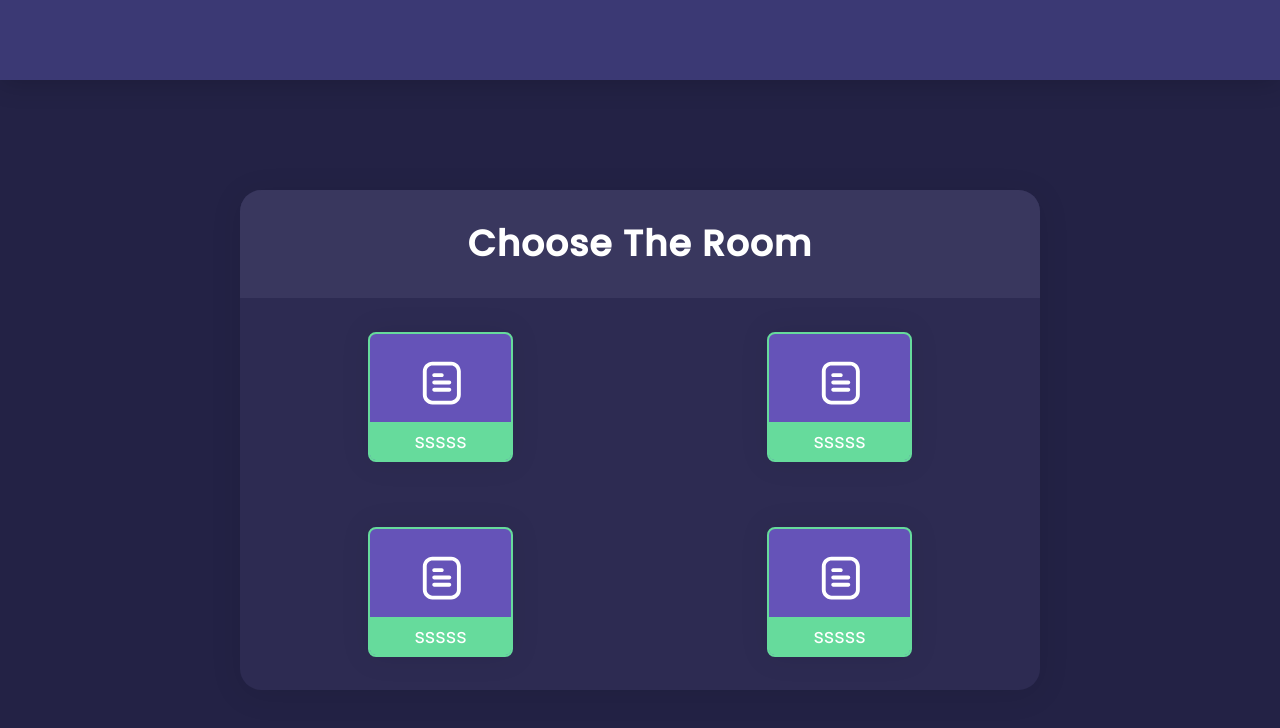
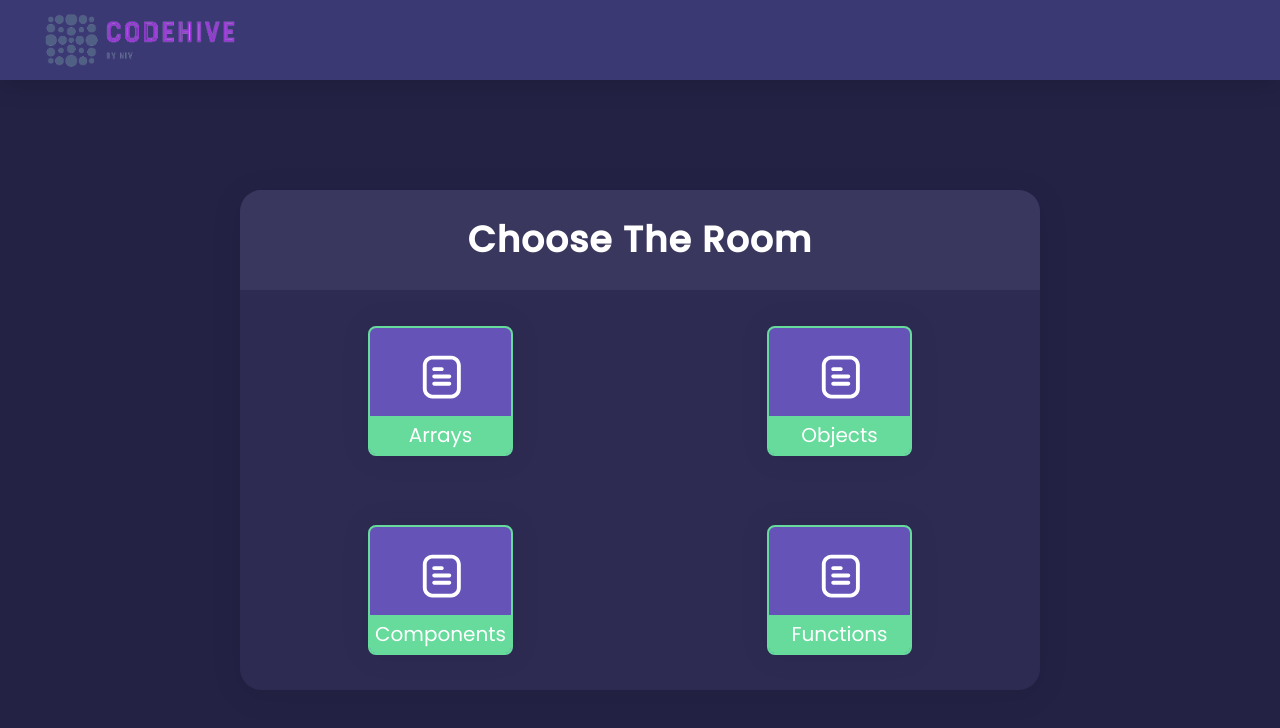
Before and after one commit to Nivrm95/OnlineCoding_front, a React (Create React App) app: page / in a window 1280 px wide. Shown: the top 728 px of the page. Built offline with nearby package versions, Linux system fonts and the light colour scheme.

Commit message:
add code page

```diff
--- a/package.json
+++ b/package.json
@@ -3,13 +3,17 @@
   "version": "0.1.0",
   "private": true,
   "dependencies": {
+    "@reduxjs/toolkit": "^1.9.5",
     "@testing-library/jest-dom": "^5.16.5",
     "@testing-library/react": "^13.4.0",
     "@testing-library/user-event": "^13.5.0",
     "@types/jest": "^27.5.2",
+    "@types/mongodb": "^4.0.7",
     "@types/node": "^16.18.23",
     "@types/react": "^18.0.37",
     "@types/react-dom": "^18.0.11",
+    "@types/react-redux": "^7.1.25",
+    "mongodb": "^5.3.0",
     "react": "^18.2.0",
     "react-dom": "^18.2.0",
     "react-router-dom": "^6.10.0",
--- a/src/App.tsx
+++ b/src/App.tsx
@@ -3,6 +3,7 @@ import "./App.css";
 import { BrowserRouter, Route, Routes } from "react-router-dom";
 import Frame from "./componnents/frame/Frame";
 import HomePage from "./pages/homePage/HomePage";
+import CodePage from "./pages/codePage/CodePage";
 
 
 function App() {
@@ -12,6 +13,7 @@ function App() {
         <Routes>
           <Route path="/" element={<Frame />}>
             <Route index element={<HomePage />} />
+            <Route path="/CodePage" element={<CodePage />} />
           </Route>
         </Routes>
       </BrowserRouter>
@@ -19,5 +21,5 @@ function App() {
   );
 }
 
-// document.body.className = "gradient-bg";
+
 export default App;
--- /dev/null
+++ b/src/componnents/header/Header.tsx
@@ -0,0 +1,20 @@
+import React from "react";
+import { useNavigate } from "react-router-dom";
+
+const Header: React.FC = () => {
+    const navigat = useNavigate();
+  return (
+      <header>
+        <div style={{ height: "60px", width: "200px" , cursor: "pointer"}}>
+          <img
+            src="./logo/logo.png"
+            alt="main logo"
+            style={{ height: "100%", width: "100%" }}
+            onClick={() => navigat("/")}
+          />
+        </div>
+      </header>
+  );
+};
+
+export default Header;
--- a/src/componnents/rooms/RoomList.tsx
+++ b/src/componnents/rooms/RoomList.tsx
@@ -1,36 +1,139 @@
+// import React from "react";
+// import { Cube, CubeDescription, MainCubePart } from "../../styledComponents/StyledRoom";
+
+
+// const RoomList: React.FC = () => {
+//   return (
+//     <>
+//       <Cube>
+//         <MainCubePart>
+//           <img src="./icons/Code.svg" alt="room icon" />
+//         </MainCubePart>
+//         <CubeDescription>Arrays</CubeDescription>
+//       </Cube>
+//       <Cube>
+//         <MainCubePart>
+//           <img src="./icons/Code.svg" alt="room icon" />
+//         </MainCubePart>
+//         <CubeDescription>Objects</CubeDescription>
+//       </Cube>
+//       <Cube>
+//         <MainCubePart>
+//           <img src="./icons/Code.svg" alt="room icon" />
+//         </MainCubePart>
+//         <CubeDescription>Components</CubeDescription>
+//       </Cube>
+//       <Cube>
+//         <MainCubePart>
+//           <img src="./icons/Code.svg" alt="room icon" />
+//         </MainCubePart>
+//         <CubeDescription>Functions</CubeDescription>
+//       </Cube>
+//     </>
+//   );
+// };
+
+// export default RoomList;
+
+
+
+
 import React from "react";
+import { useNavigate } from "react-router-dom";
 import { Cube, CubeDescription, MainCubePart } from "../../styledComponents/StyledRoom";
 
+const RoomList: React.FC = () => {
+    const navigat = useNavigate();
 
-const RoomList: React.FC = () => {
   return (
     <>
-      <Cube>
+      <Cube onClick={() => navigat("/CodePage")}>
         <MainCubePart>
           <img src="./icons/Code.svg" alt="room icon" />
         </MainCubePart>
-        <CubeDescription>sssss</CubeDescription>
+        <CubeDescription>Arrays</CubeDescription>
       </Cube>
-      <Cube>
+      <Cube onClick={() => navigat("/CodePage")}>
         <MainCubePart>
           <img src="./icons/Code.svg" alt="room icon" />
         </MainCubePart>
-        <CubeDescription>sssss</CubeDescription>
+        <CubeDescription>Objects</CubeDescription>
       </Cube>
-      <Cube>
+      <Cube onClick={() => navigat("/CodePage")}>
         <MainCubePart>
           <img src="./icons/Code.svg" alt="room icon" />
         </MainCubePart>
-        <CubeDescription>sssss</CubeDescription>
+        <CubeDescription>Components</CubeDescription>
       </Cube>
-      <Cube>
+      <Cube onClick={() => navigat("/CodePage")}>
         <MainCubePart>
           <img src="./icons/Code.svg" alt="room icon" />
         </MainCubePart>
-        <CubeDescription>sssss</CubeDescription>
+        <CubeDescription>Functions</CubeDescription>
       </Cube>
     </>
   );
 };
 
 export default RoomList;
+
+
+
+
+
+
+
+
+
+
+
+
+
+
+
+
+
+
+
+
+
+
+
+
+// db
+// import React, { useEffect } from "react";
+// import { useSelector, useDispatch } from "react-redux";
+// import { Cube, CubeDescription, MainCubePart } from "../../styledComponents/StyledRoom";
+// import { getRoomsStart } from "../../store/slices/roomSlice";
+
+// interface RootState {
+//   rooms: {
+//     loading: boolean;
+//     error: string | null;
+//     data: Room[];
+//   };
+// }
+
+// const RoomList: React.FC = () => {
+//   const dispatch = useDispatch();
+//   const rooms = useSelector((state: RootState) => state.rooms.data);
+
+//   useEffect(() => {
+//     dispatch(getRoomsStart());
+//   }, [dispatch]);
+
+//   return (
+//     <>
+//       {rooms.map((room) => (
+//         <Cube key={room._id}>
+//           <MainCubePart>
+//             <img src={room.icon} alt="room icon" />
+//           </MainCubePart>
+//           <CubeDescription>{room.name}</CubeDescription>
+//         </Cube>
+//       ))}
+//     </>
+//   );
+// };
+
+// export default RoomList;
--- /dev/null
+++ b/src/pages/codePage/CodePage.tsx
@@ -0,0 +1,25 @@
+import React from "react";
+import {
+  HeaderContainer,
+  HeaderTitleSpan,
+  LibraryContainer,
+  LibrarySection,
+} from "../../styledComponents/StyledLibrary";
+import Header from "../../componnents/header/Header";
+
+const CodePage: React.FC = () => {
+  return (
+    <div className="pageFrame">
+      <Header />
+      <LibrarySection>
+        <LibraryContainer>
+          <HeaderContainer>
+            <HeaderTitleSpan>Start working</HeaderTitleSpan>
+          </HeaderContainer>
+        </LibraryContainer>
+      </LibrarySection>
+    </div>
+  );
+};
+
+export default CodePage;
--- a/src/pages/homePage/HomePage.css
+++ b/src/pages/homePage/HomePage.css
@@ -5,16 +5,16 @@
   position: relative;
 }
 header{
-  flex-direction: column;
-
+  display: flex;
+  flex-direction: row;
   height: 10vh;
-  display: flex;
-  padding: 10px 8px;
+  padding: 8px 40px;
   gap: 5px;
   width: 100vw;
   background: rgb(59, 57, 116);
   box-shadow: rgba(0, 0, 0, 0.18) 0px 4px 26px;
   border-radius: 0px;
+  align-items: center;
 }
 
 @media (max-width: 391px) {
--- a/src/pages/homePage/HomePage.tsx
+++ b/src/pages/homePage/HomePage.tsx
@@ -1,13 +1,12 @@
 import React from "react";
 import "./HomePage.css";
 import Library from "../../componnents/library/Library";
-
+import Header from "../../componnents/header/Header";
 
 const HomePage: React.FC = () => {
   return (
     <div className="pageFrame">
-      <header>
-      </header>
+      <Header />
       <Library />
     </div>
   );
--- /dev/null
+++ b/src/store/slices/roomSlice.tsx
@@ -0,0 +1,42 @@
+import { createSlice, PayloadAction } from "@reduxjs/toolkit";
+
+interface Room {
+  _id: string;
+  name: string;
+  icon: string;
+  description: string;
+}
+
+interface RoomsState {
+  loading: boolean;
+  error: string | null;
+  data: Room[];
+}
+
+const initialState: RoomsState = {
+  loading: false,
+  error: null,
+  data: [],
+};
+
+const roomsSlice = createSlice({
+  name: "rooms",
+  initialState,
+  reducers: {
+    getRoomsStart(state) {
+      state.loading = true;
+      state.error = null;
+    },
+    getRoomsSuccess(state, action: PayloadAction<Room[]>) {
+      state.loading = false;
+      state.data = action.payload;
+    },
+    getRoomsFailure(state, action: PayloadAction<string>) {
+      state.loading = false;
+      state.error = action.payload;
+    },
+  },
+});
+
+export const { getRoomsStart, getRoomsSuccess, getRoomsFailure } = roomsSlice.actions;
+export default roomsSlice.reducer;
--- a/src/styledComponents/StyledLibrary.ts
+++ b/src/styledComponents/StyledLibrary.ts
@@ -32,7 +32,7 @@ export const HeaderContainer = styled.div`
   border-top-left-radius: 21.3559px;
   border-top-right-radius: 21.3559px;
   width: 100%;
-  height: 25%;
+  height: 100px;
   display: flex;
   flex-direction: column;
   align-items: center;
--- a/src/styledComponents/StyledRoom.ts
+++ b/src/styledComponents/StyledRoom.ts
@@ -3,7 +3,7 @@ import styled from "styled-components";
 export const RoomSection = styled.div`
     display: grid;
   width: 100%;
-  height: 90%;
+  height: 80%;
   padding: 10px;
   grid-template-columns: repeat(2, 1fr);
   grid-template-rows: repeat(2, 1fr);
```
Also changed, not shown: rooms.json (added, +22 -0 lines), src/store/store.ts (added, +10 -0 lines), 1 other file (tests, documents, lock files or other folders).
